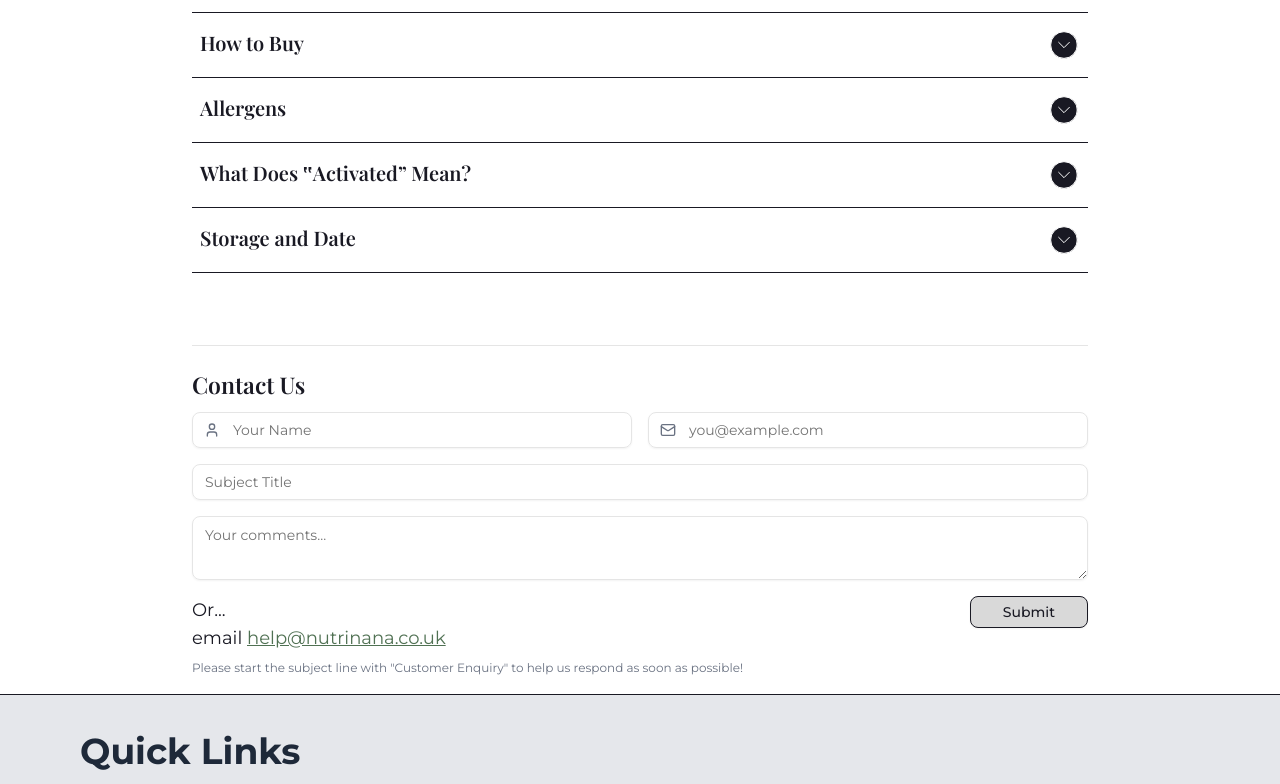
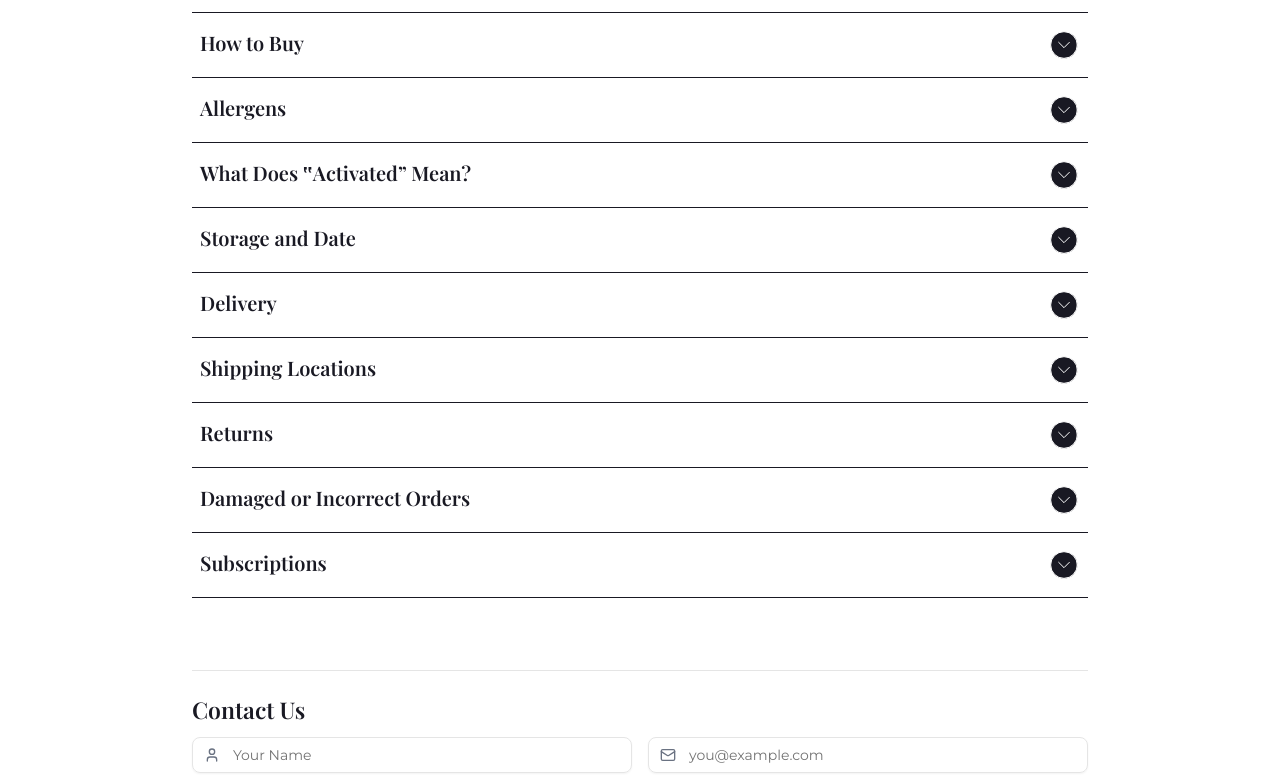
Before and after one commit to nutrinana/nutrinana-website, a Next.js app: page /help in a window 1280 px wide. Shown: the part 422-1206 px from the top of the page. Built offline with nearby package versions, Linux system fonts and the light colour scheme; no server answers.

Commit message:
feat: NAG-102 update FAQs with delivery and returns details

```diff
--- a/src/app/help/page.js
+++ b/src/app/help/page.js
@@ -55,6 +55,36 @@ const accordionData = [
         content:
             "To keep your granola fresh and crunchy, store it in an airtight container in a cool, dry place. Our granola has a shelf life of 6-12 months if stored properly—but let’s be honest, it’ll probably last less than that because it’s just that tasty! You’ll find the best-before date printed on the package, so you can enjoy every bite at its peak. Remember to reseal the packaging after each use to maintain its freshness!",
     },
+    {
+        title: "Delivery",
+        subtitle: "How long does delivery take?",
+        content:
+            "We aim to process all orders within 1-2 working days. Standard UK delivery typically takes 2-4 working days from dispatch. Once your order has shipped, you will receive a confirmation email with tracking details so you can follow your parcel every step of the way.",
+    },
+    {
+        title: "Shipping Locations",
+        subtitle: "Do you ship outside the UK?",
+        content:
+            "At the moment, we deliver within the United Kingdom only. We do not offer international shipping just yet — but we hope to expand in the future!",
+    },
+    {
+        title: "Returns",
+        subtitle: "Can I return my order?",
+        content:
+            "Due to the nature of our products (food items), we’re unable to accept returns once goods have been delivered, unless the item is faulty, damaged, or incorrect. This does not affect your statutory rights under UK consumer law.",
+    },
+    {
+        title: "Damaged or Incorrect Orders",
+        subtitle: "What should I do if something isn’t right?",
+        content:
+            "If your order arrives damaged or incorrect, please contact us within 48 hours of delivery at help@nutrinana.co.uk, including your order reference and a photo where possible. We’ll review the issue and arrange a replacement or refund where appropriate.",
+    },
+    {
+        title: "Subscriptions",
+        subtitle: "How do I manage my subscription?",
+        content:
+            "Yes! You can manage, update payment details, or cancel your subscription at any time via the customer portal link included in your confirmation email. To avoid your next renewal, please make changes before your scheduled renewal date.",
+    },
 ];
 
 export default function HelpPage() {
```
